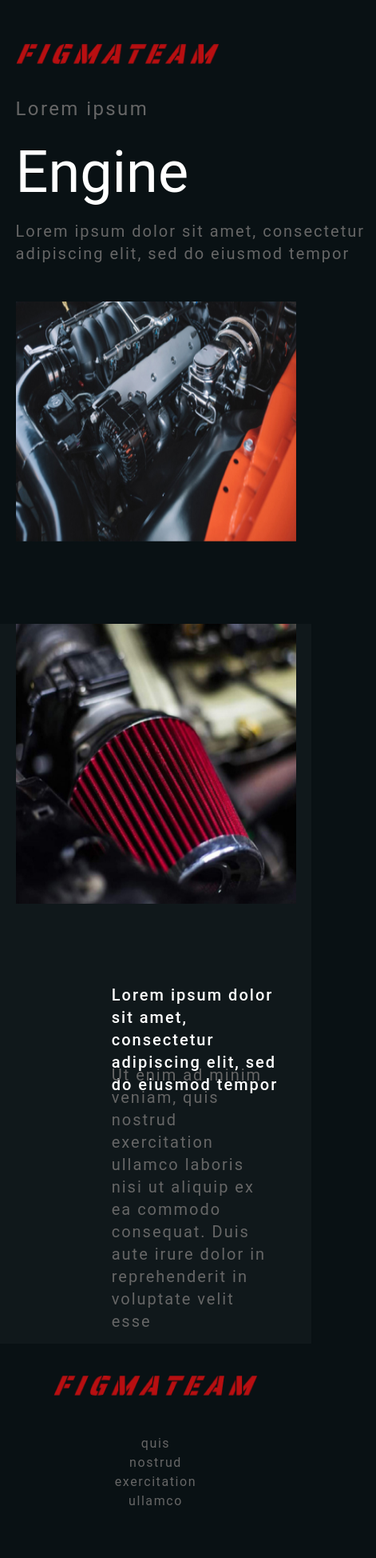
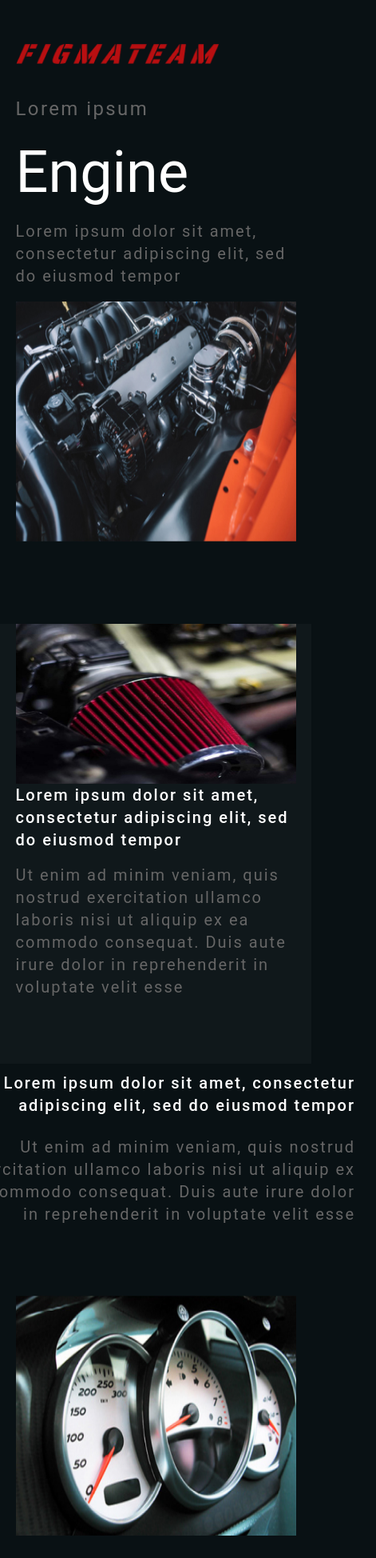
Before and after one commit to SamaelMarjan/engine_react, a React (Create React App) app: page / in a window 390 px wide. Shown: the top 1948 px of the page at 80% size, 471 px wide, since content can reach past the window. Built offline with nearby package versions, Linux system fonts and the light colour scheme; the HTML template or start-up script is replaced by a standard one.

Commit message:
info-sep-20-00-21

```diff
--- a/src/components/Main.jsx
+++ b/src/components/Main.jsx
@@ -1,11 +1,13 @@
 import React from 'react';
 
 import Home from '../pages/Home';
+import Info from '../pages/Info';
 
 const Main = () => {
   return (
     <div className='w-[100%] h-[100%]'>
       <Home />
+      <Info />
     </div>
   );
 }
--- a/src/pages/Home.jsx
+++ b/src/pages/Home.jsx
@@ -6,21 +6,21 @@ import Im2 from '../assets/image 5.png';
 const Home = () => {
   return (
     <div className='w-[100%] h-[100%] flex flex-col'>
-      <div className='w-[90%] h-[700px] md:h-[350px] m-auto items-center justify-center'>
+      <div className='w-[90%] h-[700px] md:h-[350px] m-auto flex flex-col'>
         <div>
           <p className='w-[173px] h-[60px] mt-10 text-2xl font-normal text-[#666666] tracking-widest'>Lorem ipsum</p>
           <p className='w-[260px] h-[95px] text-7xl font-normal'>Engine</p>
-          <p className='w-[451PX] h-[102px] text-xl font-normal text-[#666666] tracking-widest'>Lorem ipsum dolor sit amet, consectetur adipiscing elit, sed do eiusmod tempor</p>
+          <p className='w-[350px] md:w-[451PX] h-[102px] text-xl font-normal text-[#666666] tracking-widest'>Lorem ipsum dolor sit amet, consectetur adipiscing elit, sed do eiusmod tempor</p>
         </div>
         <img className='md:absolute w-[500px] md:w-[750px] h-[300px] md:h-[450px] right-[0] top-[60px]' src={Img} alt='engine' />
       </div>
-      <div className='bg-[#10181B] w-[100%] h-[900px] md:h-[450px] '>
+      <div className='bg-[#10181B] w-[100%] h-[550px] md:h-[450px] '>
         <div className='w-[90%] h-[100%] m-auto  flex flex-col md:flex-row items-center '>
-          <div className='w-[100%] md:w-[40%] h-[50%] md:h-[100%] flex items-baseline'>
-            <img className='w-[450px] h-[350px] left-[100px] top-[530px] md:absolute' src={Im2} alt='logo' />
+          <div className='w-[100%] md:w-[40%] h-[200px] md:h-[100%] flex items-baseline'>
+            <img className='w-[450px] h-[200px] md:h-[350px] left-[100px] top-[530px] md:absolute' src={Im2} alt='logo' />
           </div>
-          <div className='w-[60%] h-[50%] md:h-[100%]'>
-            <div className='w-[100%] md:w-[600px] h-[100%] md:h-[200px] md:mt-[180px] ml-[50px]'>
+          <div className='w-[100%] md:w-[60%] h-[600px] md:h-[100%]'>
+            <div className='w-[100%] md:w-[600px] h-[100%] md:h-[200px] md:mt-[180px] md:ml-[50px]'>
               <p className='w-[100%] md:w-[500px] h-[100px] md:h-[80px] text-[#fff] text-xl font-medium tracking-widest'>Lorem ipsum dolor sit amet, consectetur adipiscing elit, sed do eiusmod tempor</p>
               <p className='w-[100%] md:w-[100%] h-[300px] md:h-[150px]  font-normal text-xl text-[#666666] tracking-widest'>Ut enim ad minim veniam, quis nostrud exercitation ullamco laboris nisi ut aliquip ex ea commodo consequat. Duis aute irure dolor in reprehenderit in voluptate velit esse</p>
             </div>
--- /dev/null
+++ b/src/pages/Info.jsx
@@ -0,0 +1,19 @@
+import React from 'react';
+
+import Img from '../assets/image 6.png';
+
+const Info = () => {
+  return (
+    <div className='w-[100%] h-[600px] md:h-[400px]'>
+        <div className='w-[90%] h-[100%] m-auto flex flex-col md:flex-row items-center justify-center gap-[60px]'>
+            <div className='text-right'>
+                <p className='w-[500px] h-[80px] text-[#fff] text-xl font-medium tracking-widest'>Lorem ipsum dolor sit amet, consectetur adipiscing elit, sed do eiusmod tempor</p>
+                <p className='w-[500px] h-[140px] text-[#666666] text-xl font-normal tracking-widest'>Ut enim ad minim veniam, quis nostrud exercitation ullamco laboris nisi ut aliquip ex ea commodo consequat. Duis aute irure dolor in reprehenderit in voluptate velit esse</p>
+            </div>
+            <img className='w-[550px] h-[300px]' src={Img} alt='im' />
+        </div>
+    </div>
+  );
+}
+
+export default Info;
```
Also changed, not shown: src/assets/image 6.png (added).
